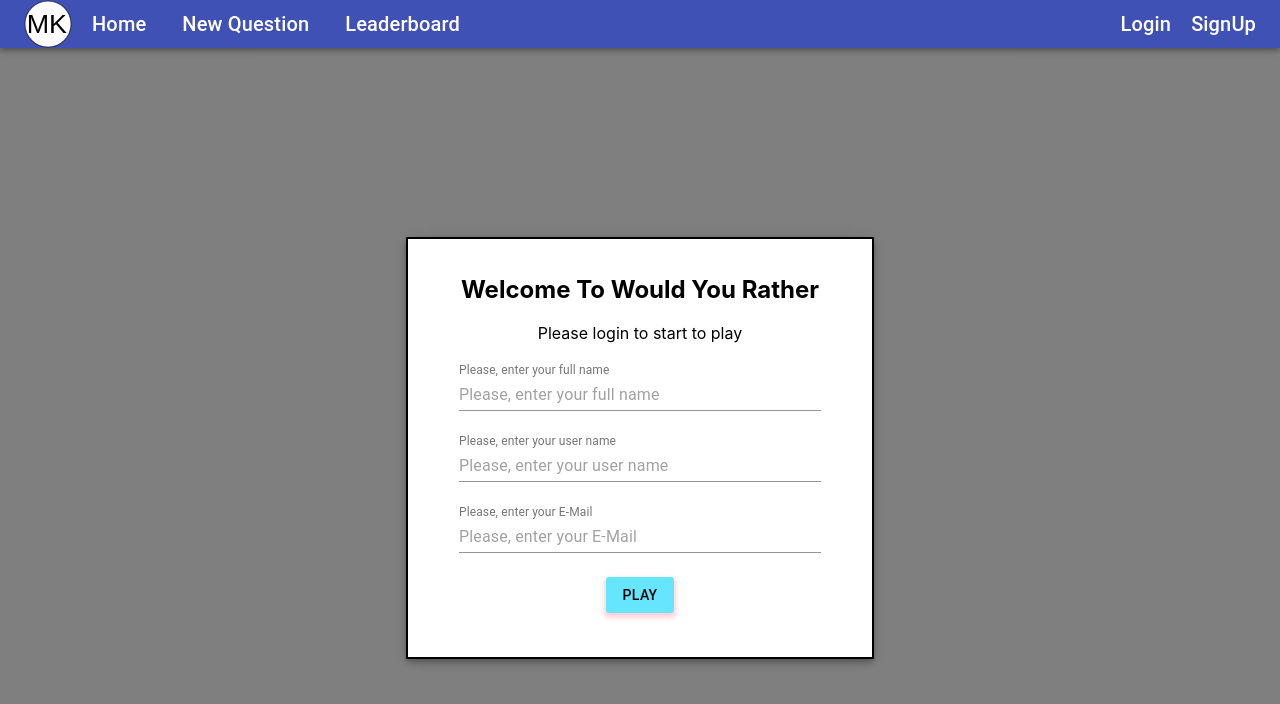
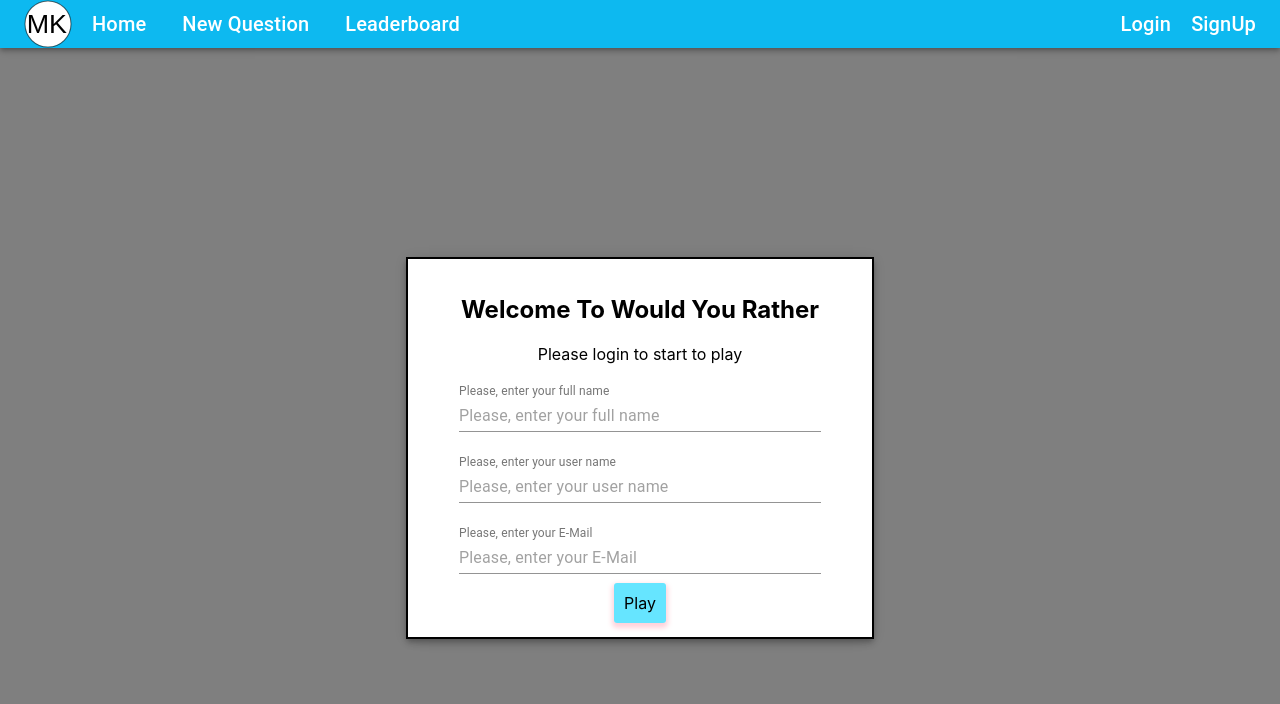
Before and after one commit to MKortmann/wouldyourather, a React (Create React App) app: page /signUp in a window 1280 px wide. Shown: the top 704 px of the page. Built offline with nearby package versions, Linux system fonts and the light colour scheme.

Commit message:
refactor: input field und conecction between components

```diff
--- a/src/App.js
+++ b/src/App.js
@@ -9,8 +9,30 @@ import { _getUsers, _getQuestions, _saveQuestion, _saveQuestionAnswer } from "./
 
 function App() {
 
+  // data get from SignIn (selected user)
+  const [authUser, setAuthUser] = useState("");
 
-  const [authUser, setAuthUser] = useState("");
+  const userSelected = (user) => {
+    // setAuthUser(user):  only if the object is mounted!
+    if(user !== "") {
+      setAuthUser(user);
+    }
+  }
+
+  // // Data collected from SignUp
+  // const [userData, setUserData] = useState({
+  //   fullName: "",
+  //   userName: "",
+  //   eMail: ""
+  // });
+  //
+  // const onChangeInputText = (text, elem) => {
+  // // using destructuring
+  // let obj = {...userData};
+  // // setting the actual value in the correct key=elem
+  // obj[elem] = text;
+  // setUserData(obj);
+  // }
 
   // Here we load all the users and questions
   useEffect( () => {
@@ -37,12 +59,7 @@ function App() {
     // debugger
   }
 
-  const userSelected = (user) => {
-    // setAuthUser(user):  only if the object is mounted!
-    if(user !== "") {
-      setAuthUser(user);
-    }
-  }
+
 
   const componentModal = () => {
     return (
@@ -56,14 +73,25 @@ function App() {
     )
   }
 
+  const getValue = (value, elem) => {
+
+    console.log(`${elem}: ${value}`);
+  }
+
+  const signUp = () => {
+    return (
+      <SignUp valueInput={getValue}/>
+    )
+  }
+
   return (
     <BrowserRouter>
       <div className="App">
         <Appbar />
         <Switch>
           <Route path="/" exact component={componentModal} />
-          <Route path="/logged" component={logged} />
-          <Route path="/signUp" component={SignUp} />
+          <Route path="/logged/" component={logged} />
+          <Route path="/signUp" component={signUp} />
         </Switch>
       </div>
     </BrowserRouter>
--- a/src/components/Appbar.js
+++ b/src/components/Appbar.js
@@ -10,6 +10,7 @@ import MKLogo from '../icons/mk.svg';
 const useStyles = makeStyles(theme => ({
   root: {
     flexGrow: 1,
+    background: 'rgba(0,212,255,0.8)'
   },
   tab: {
     marginRight: theme.spacing(2),
@@ -31,7 +32,7 @@ export default function DenseAppBar() {
   return (
     <div className={classes.root}>
       <AppBar position="static">
-        <Toolbar variant="dense">
+        <Toolbar variant="dense" className={classes.root}>
             <img src={MKLogo} alt="MK-Logo" />
           <Typography variant="h6" color="inherit" className={classes.tab} >
             Home
--- a/src/components/Input.js
+++ b/src/components/Input.js
@@ -1,4 +1,4 @@
-import React from 'react';
+import React, { useState } from 'react';
 import { makeStyles } from '@material-ui/core/styles';
 import TextField from "@material-ui/core/TextField";
 
@@ -19,11 +19,14 @@ const useStyles = makeStyles(theme => ({
 export default function Input(props) {
   const classes = useStyles();
 
+  const [textInput, setTextInput] = useState("");
+
   return (
     <div className={classes.container}>
       <TextField
-        onChange={e => props.onChangeInputText(e.target.value, props.elem)}
-        id="standard-full-width"
+        onChange={e => {setTextInput(e.target.value)
+                        props.valueInput(e.target.value, props.elem)}}
+        id={props.label}
         label={props.label}
         style={{ margin: 4 }}
         placeholder={props.label}
@@ -31,7 +34,7 @@ export default function Input(props) {
         InputLabelProps={{
           shrink: true,
         }}
-
+        value={textInput}
       />
     </div>
   );
--- a/src/components/Logged.js
+++ b/src/components/Logged.js
@@ -1,8 +1,16 @@
-import React from "react";
+import React, {useEffect} from "react";
 
 
 
 const Logged = (props) => {
+
+
+  useEffect( () => {
+    debugger
+    console.log(props.match.params.data);
+  })
+
+
   return (
     <div>
       <h1>You are logged as: {props.authUser} </h1>
--- a/src/components/SignUp.js
+++ b/src/components/SignUp.js
@@ -3,6 +3,7 @@ import { makeStyles } from '@material-ui/core/styles';
 import Modal from '@material-ui/core/Modal';
 import Input from "./Input";
 import Button from "./Button";
+import { Link } from "react-router-dom";
 
 const useStyles = makeStyles(theme => ({
   root: {
@@ -34,20 +35,7 @@ export default function ServerModal(props) {
   const classes = useStyles();
   const rootRef = React.useRef(null);
 
-  const [userData, setUserData] = useState({
-    fullName: "",
-    userName: "",
-    eMail: ""
-  });
-
-  const onChangeInputText = (text, elem) => {
-  // using destructuring
-  let obj = {...userData};
-  // setting the actual value in the correct key=elem
-  obj[elem] = text;
-  setUserData(obj);
-  }
-
+          // <Button clicked={() => props.clickedBtnPlay(userData)} label={"play"}/>
 
   return (
     <div className={classes.root} ref={rootRef}>
@@ -64,12 +52,29 @@ export default function ServerModal(props) {
         <div className={classes.paper}>
           <h2 id="server-modal-title">Welcome To Would You Rather</h2>
           <p id="server-modal-description">Please login to start to play</p>
-          <Input onChangeInputText={onChangeInputText} label={"Please, enter your full name"} elem={"fullName"}/>
-          <Input onChangeInputText={onChangeInputText} label={"Please, enter your user name"} elem={"userName"}/>
-          <Input onChangeInputText={onChangeInputText} label={"Please, enter your E-Mail"} elem={"eMail"}/>
-          <Button clicked={props.clickedBtnPlay} label={"play"}/>
+          <Input valueInput={props.valueInput} label={"Please, enter your full name"} elem={"fullname"} />
+          <Input label={"Please, enter your user name"} elem={"userName"}/>
+          <Input label={"Please, enter your E-Mail"} elem={"eMail"}/>
+          <Link to="/logged/"  style={buttonStyle}>Play</Link>
         </div>
       </Modal>
     </div>
   );
 }
+
+
+const buttonStyle = {
+    background: 'rgba(0,212,255,0.6)',
+    border: 0,
+    borderRadius: 3,
+    boxShadow: '0 3px 5px 2px rgba(255, 105, 135, .3)',
+    color: 'black',
+    height: 48,
+    padding: 10,
+    textDecoration: "none",
+    "&:hover": {
+      background: "rgba(255, 105, 135, .5)",
+    },
+    margin: "5px",
+    marginBottom: "20px"
+  }
--- a/src/components/Welcome.js
+++ b/src/components/Welcome.js
@@ -35,20 +35,6 @@ const useStyles = makeStyles(theme => ({
 
 export default function ServerModal(props) {
   const classes = useStyles();
-
-  const [userData, setUserData] = useState({
-    fullName: "",
-    userName: "",
-    eMail: ""
-  });
-
-  const onChangeInputText = (text, elem) => {
-  // using destructuring
-  let obj = {...userData};
-  // setting the actual value in the correct key=elem
-  obj[elem] = text;
-  setUserData(obj);
-  }
 
   // <Button clicked={props.signInBtn} label={"SignIn"}/>
 
```
